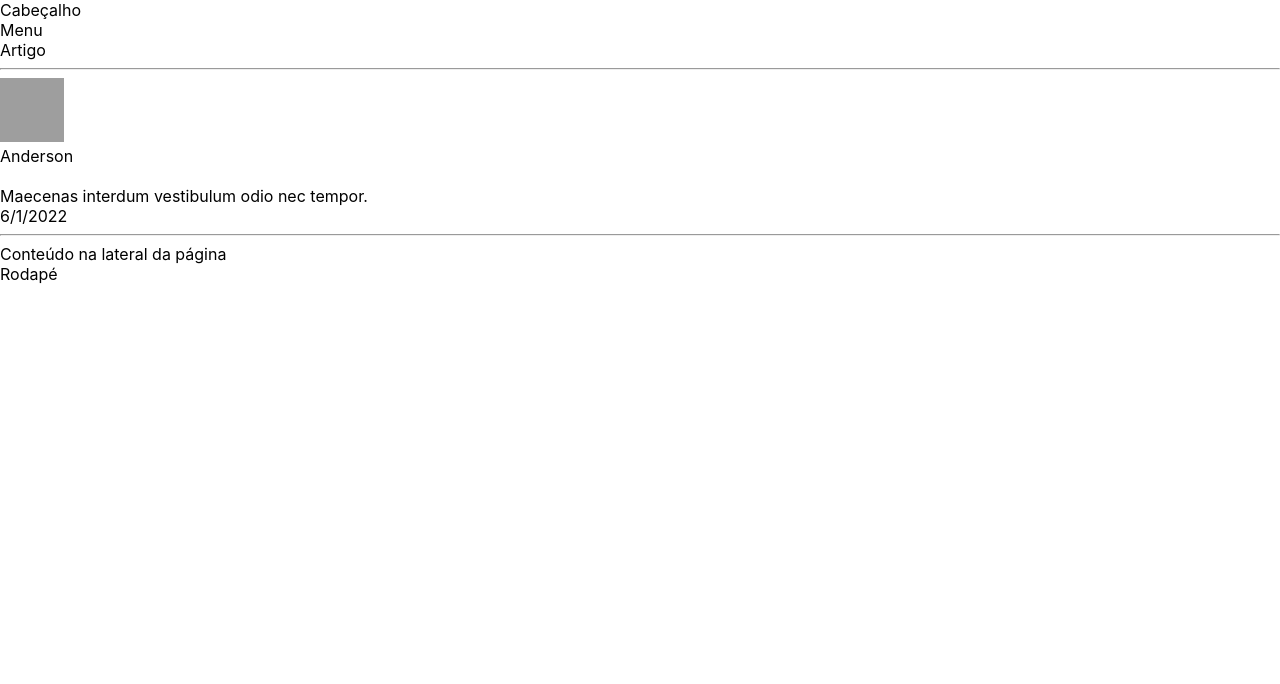
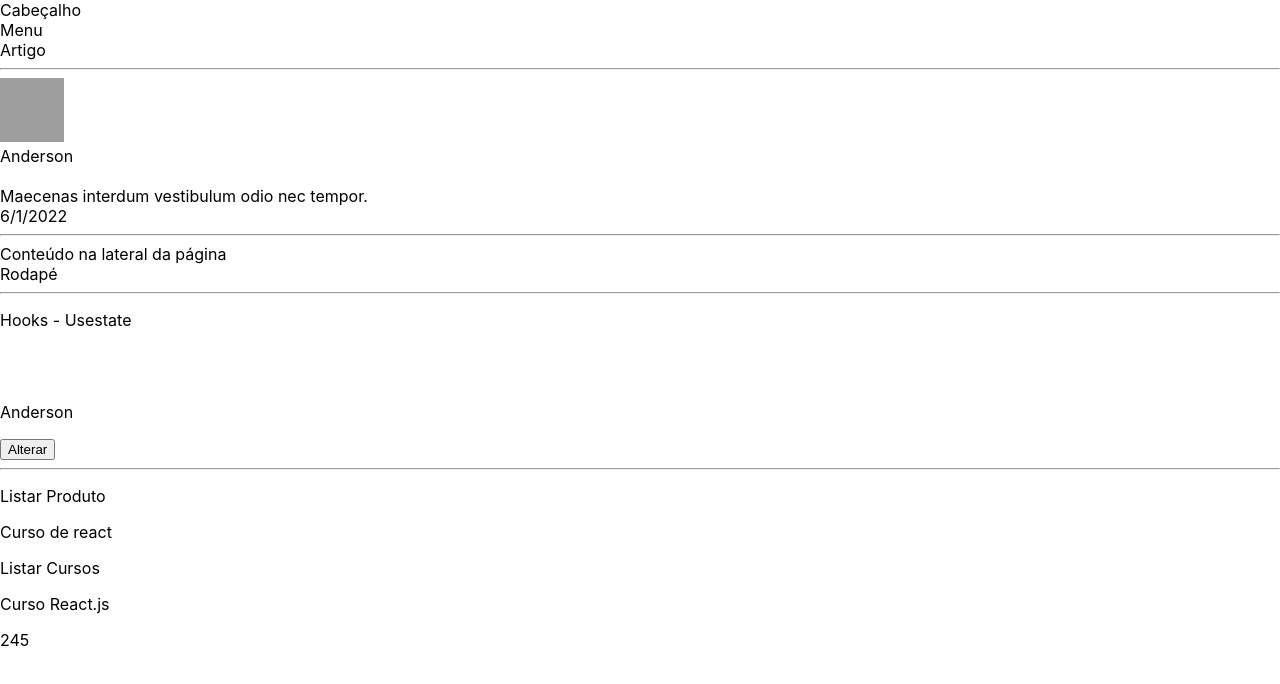
Before and after one commit to andmatsouza/introducao-react, a React (Create React App) app: page / in a window 1280 px wide. Shown: the top 684 px of the page. Built offline with nearby package versions, Linux system fonts and the light colour scheme; grey boxes are pictures that could not be loaded.

Commit message:
Feat: adicionado os hooks useState e useEffect

```diff
--- a/src/App.js
+++ b/src/App.js
@@ -1,4 +1,4 @@
-import React from 'react';
+import React, { useState, useEffect } from 'react';
 import Header from './components/Header';
 import Menu from './components/Menu';
 import Article from './components/Article';
@@ -17,6 +17,28 @@ function App() {
     }
   }
 
+  const [nome, setNome] = useState("Anderson");
+  const [produtoId, setProdutoId] = useState(3);
+  const [produtoNome, setProdutoNome] = useState("");
+  const [data, setData] = useState({
+    nome: '',
+    preco: ''
+  })
+
+  function buscarProduto() {
+    console.log("Procurar produto");
+    setProdutoId(4); // ao setar um novo idproduto o useEffect é executado novamente
+    setProdutoNome("Curso de react");
+    setData({
+      nome: "Curso React.js",
+      preco: 245
+    })
+  }
+
+  useEffect(() => {
+    buscarProduto();
+  },[produtoId]);
+
   return(
     <div>
       <Header />
@@ -29,6 +51,17 @@ function App() {
       />
       <Aside />
       <Footer />
+      <hr />
+        <p>Hooks - Usestate</p><br /><br />
+        <p>{nome}</p>
+        <button onClick={() => setNome("Anderson Mathias")}>Alterar</button>
+      <hr />
+      <p>Listar Produto</p>
+      <p>{produtoNome}</p>
+
+      <p>Listar Cursos</p>
+      <p>{data.nome}</p>
+      <p>{data.preco}</p>
     </div>
   );
 }
```
